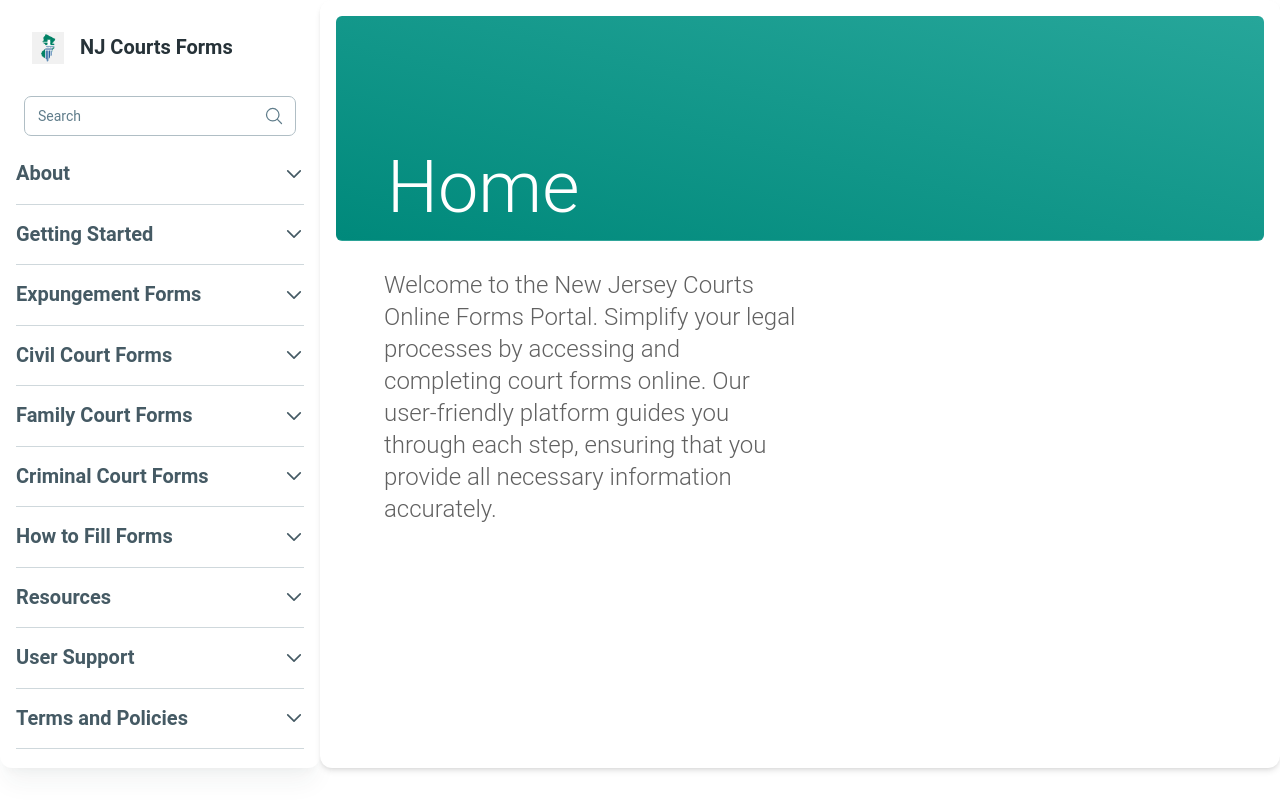
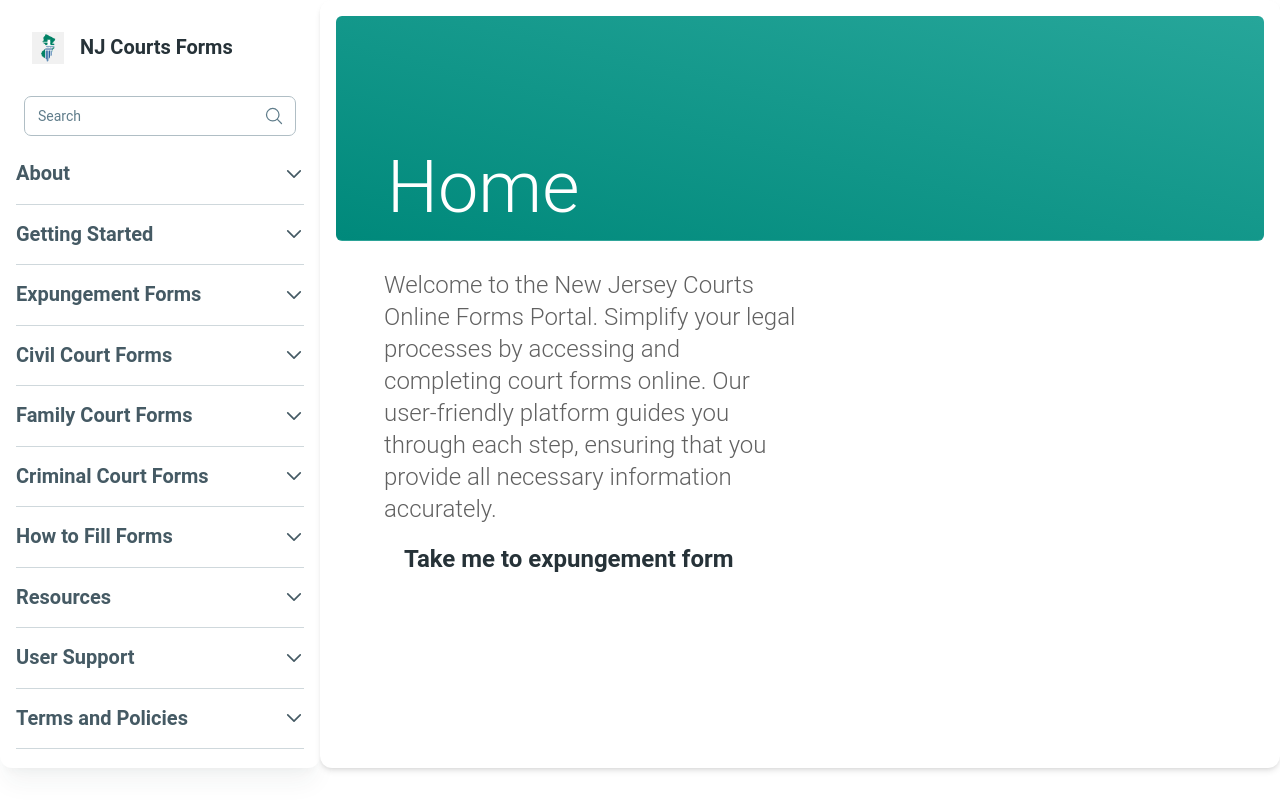
Before and after one commit to tabrezdn1/nj-courts-fe, a React (Vite) app: page / in a window 1280 px wide. Built offline with nearby package versions, Linux system fonts and the light colour scheme.

Commit message:
Add Navigate link component

```diff
--- /dev/null
+++ b/src/components/NavigateLink.jsx
@@ -0,0 +1,13 @@
+const NavigateLink = ({ link, label }) => {
+  return (
+    <div className="navigateLinks align-center targetEffect color-4">
+      <span>
+        <a href={link}>
+          <span>{label}</span>
+        </a>
+      </span>
+    </div>
+  );
+};
+
+export default NavigateLink;
--- a/src/index.css
+++ b/src/index.css
@@ -1,3 +1,109 @@
 @tailwind base;
 @tailwind components;
 @tailwind utilities;
+
+.navigateLinks a {
+  text-decoration: none;
+}
+
+.targetEffect a {
+  padding: 10px 20px;
+  position: relative;
+  overflow: hidden;
+  display: inline-block;
+  -webkit-transition: 0.3s ease-out;
+  -moz-transition: 0.3s ease-out;
+  transition: 0.3s ease-out;
+}
+
+.targetEffect a span:before {
+  width: 5px;
+  height: 5px;
+  background: transparent;
+  content: "";
+  position: absolute;
+  left: 0;
+  top: 0;
+  border-top: 2px solid #218c74;
+  border-left: 2px solid #218c74;
+  -webkit-transition: 0.3s;
+  -moz-transition: 0.3s;
+  transition: 0.3s;
+  opacity: 0;
+}
+
+.targetEffect a span:after {
+  width: 6px;
+  height: 6px;
+  background: transparent;
+  content: "";
+  position: absolute;
+  right: 0;
+  bottom: 0;
+  border-right: 2px solid #218c74;
+  border-bottom: 2px solid #218c74;
+  -webkit-transition: 0.3s;
+  -moz-transition: 0.3s;
+  transition: 0.3s;
+  opacity: 0;
+}
+
+.targetEffect a:before {
+  width: 6px;
+  height: 6px;
+  background: transparent;
+  content: "";
+  position: absolute;
+  right: 0;
+  top: 0;
+  border-right: 2px solid #218c74;
+  border-top: 2px solid #218c74;
+  -webkit-transition: 0.3s;
+  -moz-transition: 0.3s;
+  transition: 0.3s;
+  opacity: 0;
+}
+
+.targetEffect a:after {
+  width: 6px;
+  height: 6px;
+  background: transparent;
+  content: "";
+  position: absolute;
+  left: 0;
+  bottom: 0;
+  border-left: 2px solid #218c74;
+  border-bottom: 2px solid #218c74;
+  -webkit-transition: 0.3s;
+  -moz-transition: 0.3s;
+  transition: 0.3s;
+  opacity: 0;
+}
+
+.targetEffect a:hover {
+  color: #218c74;
+}
+
+.targetEffect a:hover:before {
+  opacity: 1;
+  right: 5px;
+  top: 5px;
+}
+
+.targetEffect a:hover:after {
+  opacity: 1;
+  left: 5px;
+  bottom: 5px;
+}
+
+.targetEffect a:hover span:before {
+  opacity: 1;
+  left: 5px;
+  top: 5px;
+}
+
+.targetEffect a:hover span:after {
+  opacity: 1;
+  right: 5px;
+  bottom: 5px;
+}
--- a/src/pages/Home.jsx
+++ b/src/pages/Home.jsx
@@ -1,6 +1,7 @@
 import { Card, CardBody, Typography } from "@material-tailwind/react";
 
 import Heading from "../components/Heading";
+import NavigateLink from "../components/NavigateLink";
 
 const Home = () => {
   const heading = "Home";
@@ -15,6 +16,16 @@ const Home = () => {
             user-friendly platform guides you through each step, ensuring that
             you provide all necessary information accurately.
           </Typography>
+          <Typography
+            color="blue-gray"
+            className="py-1 w-1/2 text-2xl "
+            variant="h4"
+          >
+            <NavigateLink
+              label="Take me to expungement form"
+              link="./expungement-forms/form"
+            />
+          </Typography>
         </CardBody>
       </Card>
     </>
```
